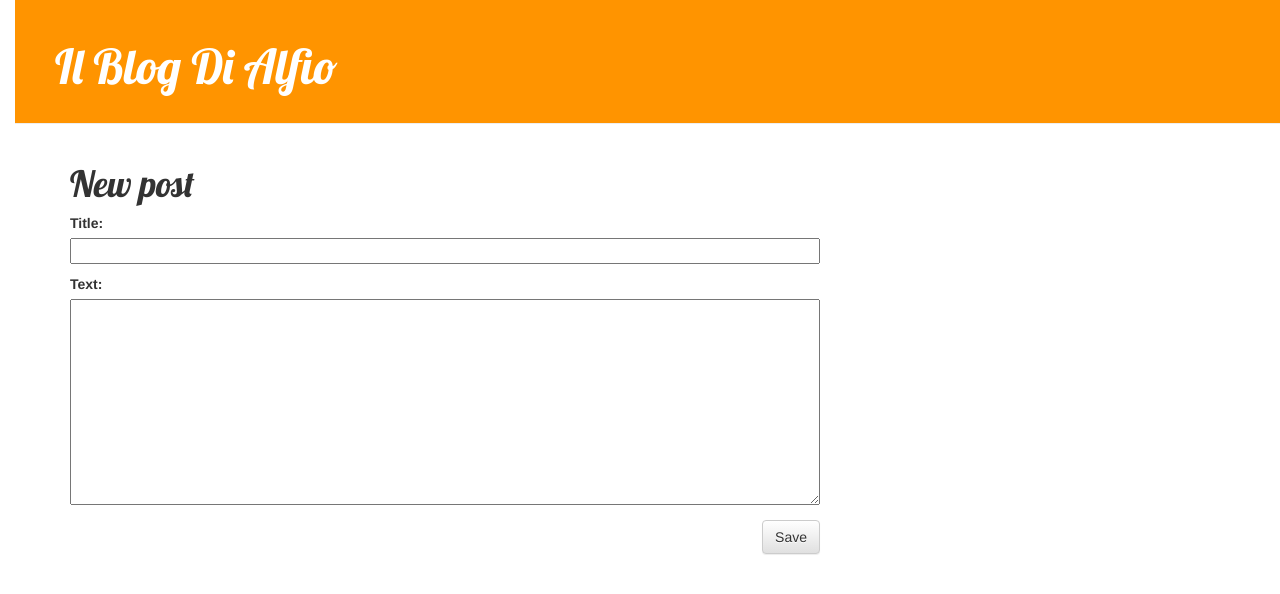
After one commit to alfio1979/My-First-Blog, a Django app: page /post/new/ in a window 1280 px wide. The commit adds this page. Shown: the top 594 px of the page. Run offline with Django 3.2, Linux system fonts and the light colour scheme; some libraries are stand-ins or nearby versions.

Commit message:
Added views to create/edit blog post inside the site.

```diff
--- /dev/null
+++ b/blog/forms.py
@@ -0,0 +1,12 @@
+'''
+Created on 08 set 2015
+
+@author: alfio
+'''
+from .models import Post
+from django import forms
+
+class PostForm(forms.ModelForm):
+    class Meta:
+        model = Post
+        fields = ('title','text',)
--- a/blog/templates/blog/base.html
+++ b/blog/templates/blog/base.html
@@ -9,6 +9,9 @@
     </head>
          <body>
             <div class="page-header">
+            {% if user.is_authenticated %}
+            <a href="{% url "post_new" %}" class="top-menu"><span class="glyphicon glyphicon-plus"></span></a>
+            {% endif %}
                 <h1><a href="/">Il Blog Di Alfio</a></h1>
             </div>
         <div class="content container">
--- a/blog/templates/blog/post_detail.html
+++ b/blog/templates/blog/post_detail.html
@@ -6,6 +6,8 @@
                 {{ post.published_date }}
             </div>
         {% endif %}
+        <a class="btn btn-default" href="{% url "post_edit" pk=post.pk %}">
+        <span class="glyphicon glyphicon-pencil"></span></a>
         <h1>{{ post.title }}</h1>
         <p>{{ post.text|linebreaks }}</p>
     </div>
--- /dev/null
+++ b/blog/templates/blog/post_edit.html
@@ -0,0 +1,9 @@
+{% extends "blog/base.html" %}
+
+{% block content %}
+    <h1>New post</h1>
+    <form method="POST" class="post-form">{% csrf_token %}
+        {{ form.as_p }}
+        <button type="submit" class="save btn btn-default">Save</button>
+    </form>
+{% endblock %}
--- a/blog/urls.py
+++ b/blog/urls.py
@@ -3,5 +3,7 @@ from .import views
 
 urlpatterns = [
                url(r'^$', views.post_list , name='post_list'),
-               url(r'^post/(?P<pk>[0-9]+)/$', views.post_detail, name='post_detail')
+               url(r'^post/(?P<pk>[0-9]+)/$', views.post_detail, name='post_detail'),
+               url(r'^post/new/$', views.post_new, name='post_new'),
+               url(r'^post/(?P<pk>[0-9]+)/edit/$',views.post_edit, name='post_edit'),
                ]
--- a/blog/views.py
+++ b/blog/views.py
@@ -1,6 +1,8 @@
-from django.shortcuts import render, get_object_or_404
+from django.shortcuts import render, get_object_or_404, redirect
 from .models import Post
 from django.utils import timezone
+from .forms import PostForm
+from django.template.context_processors import request
 
 # Create your views here.
 def post_list(request):
@@ -10,3 +12,30 @@ def post_list(request):
 def post_detail(request, pk):
     post = get_object_or_404(Post, pk=pk)
     return render(request,'blog/post_detail.html',{'post':post})
+
+def post_new(request):
+    if request.method=="POST":
+        form = PostForm(request.POST)
+        if form.is_valid():
+            post = form.save(commit=False)
+            post.author=request.user
+            post.published_date=timezone.now()
+            post.save()
+            return redirect('blog.views.post_detail',pk=post.pk)
+    else:
+        form = PostForm()
+    return render(request, 'blog/post_edit.html', {'form': form})
+
+def post_edit(request,pk):
+    post = get_object_or_404(Post, pk=pk)
+    if request.method=="POST":
+        form=PostForm(request.POST,instance=post)
+        if form.is_valid():
+            post=form.save(commit=False)
+            post.author=request.user
+            post.published_date=timezone.now()
+            post.save()
+            return redirect('blog.views.post_detail',pk=post.pk)
+    else:
+        form=PostForm(instance=post)
+    return render(request,'blog/post_edit.html',{'form':form})
```
